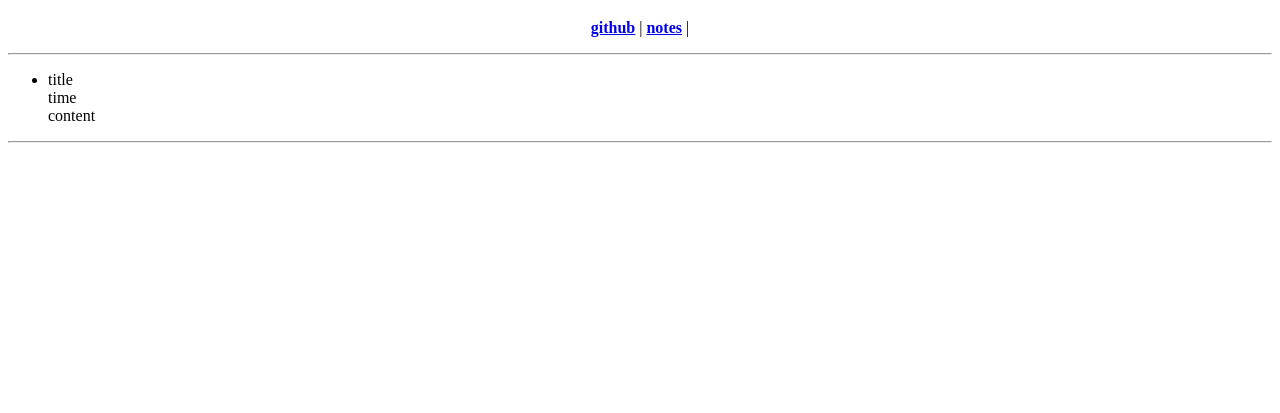
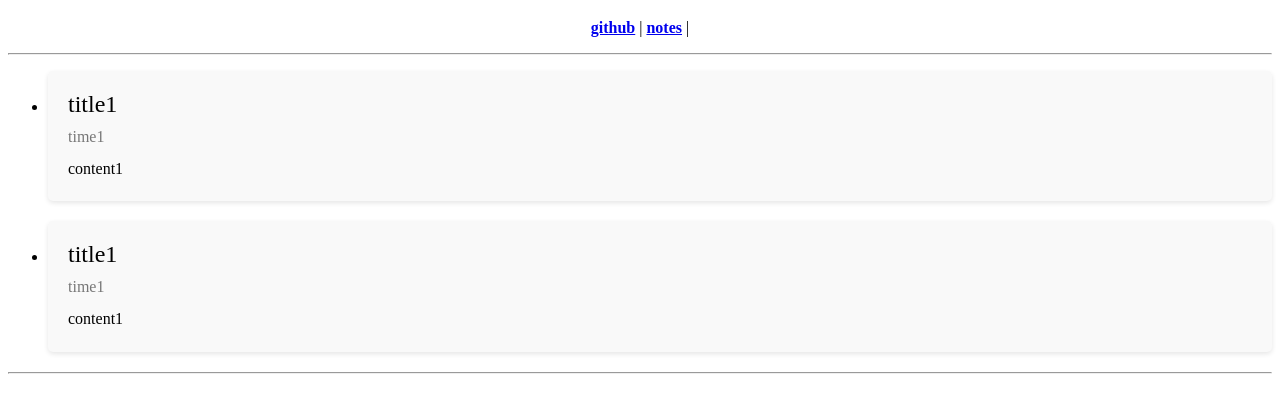
Before and after one commit to rruuaanng/rruuaanng.github.io, a plain HTML site: page index.html in a window 1280 px wide. Shown: the part 61-474 px from the top of the page. Drawn offline with Linux system fonts and the light colour scheme.

Commit message:
index.html

```diff
--- a/index.html
+++ b/index.html
@@ -3,6 +3,26 @@
 
 <head>
     <title>RUANG site</title>
+    <style>
+        .article-panel {
+            background-color: #f9f9f9;
+            padding: 20px;
+            border-radius: 5px;
+            box-shadow: 0 2px 5px rgba(0,0,0,0.1);
+            margin-bottom: 20px;
+        }
+        .article-title {
+            font-size: 1.5em;
+            margin-bottom: 10px;
+        }
+        .article-date {
+            color: #777;
+            margin-bottom: 10px;
+        }
+        .article-content {
+            line-height: 1.6;
+        }
+    </style>
 </head>
 
 <body>
@@ -29,10 +49,18 @@
             -->
             <!-- end -->
             <li class="article-panel">
-                <div class="article-title">title</div>
-                <div class="article-date">time</div>
+                <div class="article-title">title1</div>
+                <div class="article-date">time1</div>
                 <div class="article-content">
-                    content
+                    content1
+                </div>
+            </li>
+
+            <li class="article-panel">
+                <div class="article-title">title1</div>
+                <div class="article-date">time1</div>
+                <div class="article-content">
+                    content1
                 </div>
             </li>
         </ul>
```
